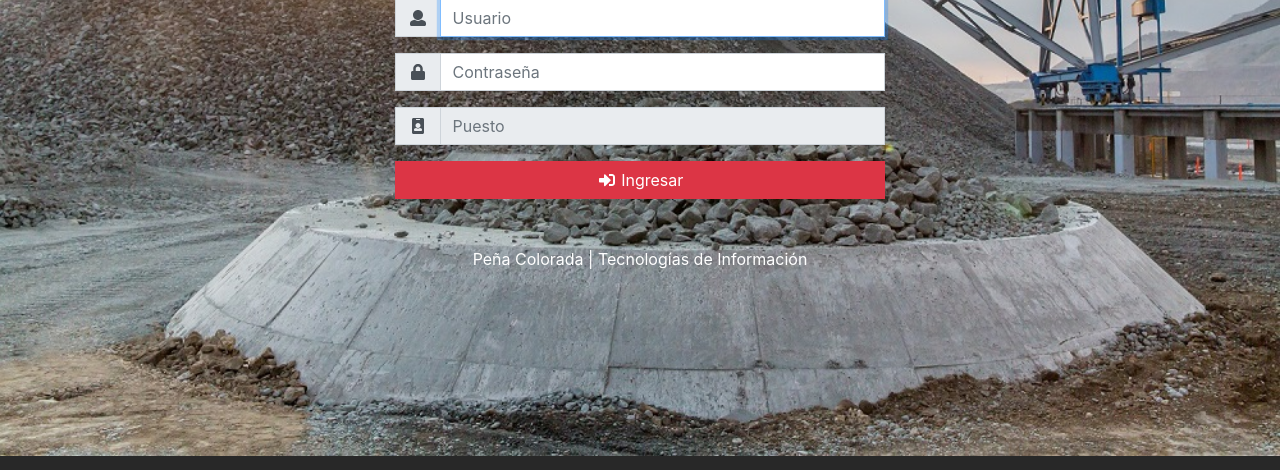
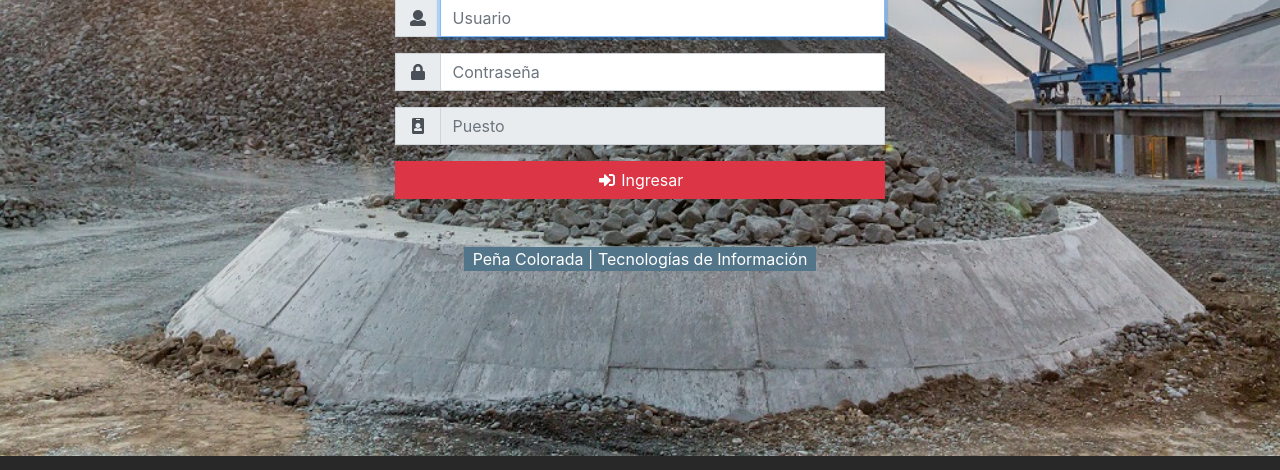
Before and after one commit to davidoso/pcbuscador, a CodeIgniter app: page /buscador/ in a window 1280 px wide. Shown: the part 330-800 px from the top of the page. Run offline with CodeIgniter, Linux system fonts and the light colour scheme.

Commit message:
Add blue background on IT label on login and title on download button

```diff
--- a/application/views/login/login.php
+++ b/application/views/login/login.php
@@ -39,6 +39,6 @@
             </div>
 
             <div class="row justify-content-center mt-5">
-                <p class="text-white">Peña Colorada | Tecnologías de Información</p>
+                <p class="text-white" id="ppeco">&nbsp;&nbsp;Peña Colorada | Tecnologías de Información&nbsp;&nbsp;</p>
             </div>
         </div>
--- a/css/login/bglogin.css
+++ b/css/login/bglogin.css
@@ -13,3 +13,7 @@ body, html {
     background-size: cover;
     background-color: #282828;
 }
+
+#ppeco {
+    background: #527589;
+}
--- a/js/my-general-functions.js
+++ b/js/my-general-functions.js
@@ -174,10 +174,10 @@ $(document).ready(function() {
                             if(!data.includes(".", data.length - ext.length - 1)) {
                                 data = data.substring(0, data.length - ext.length) + "." + ext;
                             }
-                            var html = '<a href="' + data + '" target="_blank" class="btn btn-' + extClass + ' btn-sm"><i class="la la-eye my-la-icon" title="Abrir PDF en otra pestaña"></i></a>';
+                            var html = '<a href="' + data + '" target="_blank" class="btn btn-' + extClass + ' btn-sm" title="Abrir PDF en otra pestaña"><i class="la la-eye my-la-icon"></i></a>';
                         }
                         else {
-                            var html = '<a href="' + data + '" class="btn btn-' + extClass + ' btn-sm"><i class="la la-download my-la-icon" title="Descargar ' + fileType + '"></i></a>';
+                            var html = '<a href="' + data + '" class="btn btn-' + extClass + ' btn-sm" title="Descargar ' + fileType + '"><i class="la la-download my-la-icon"></i></a>';
                         }
                         return html;
                     },
```
